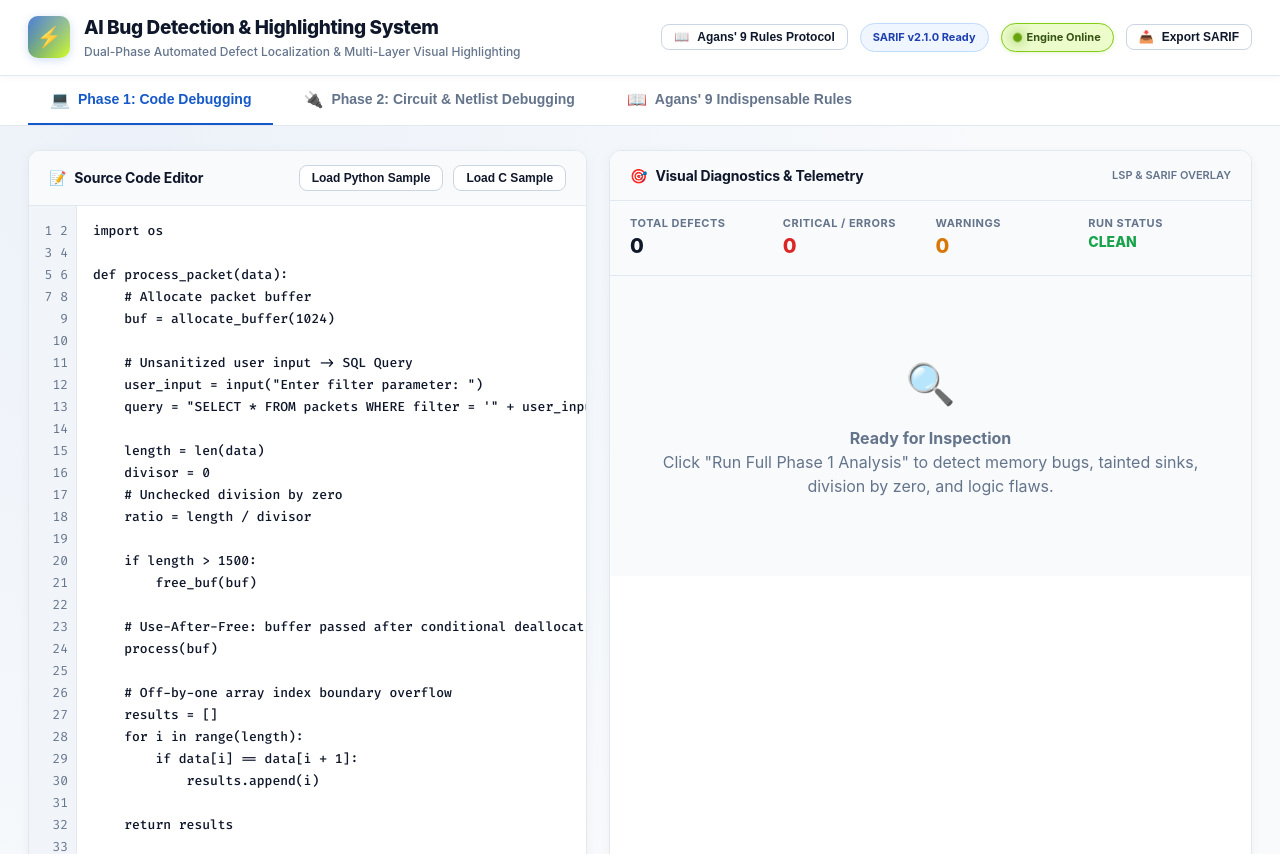
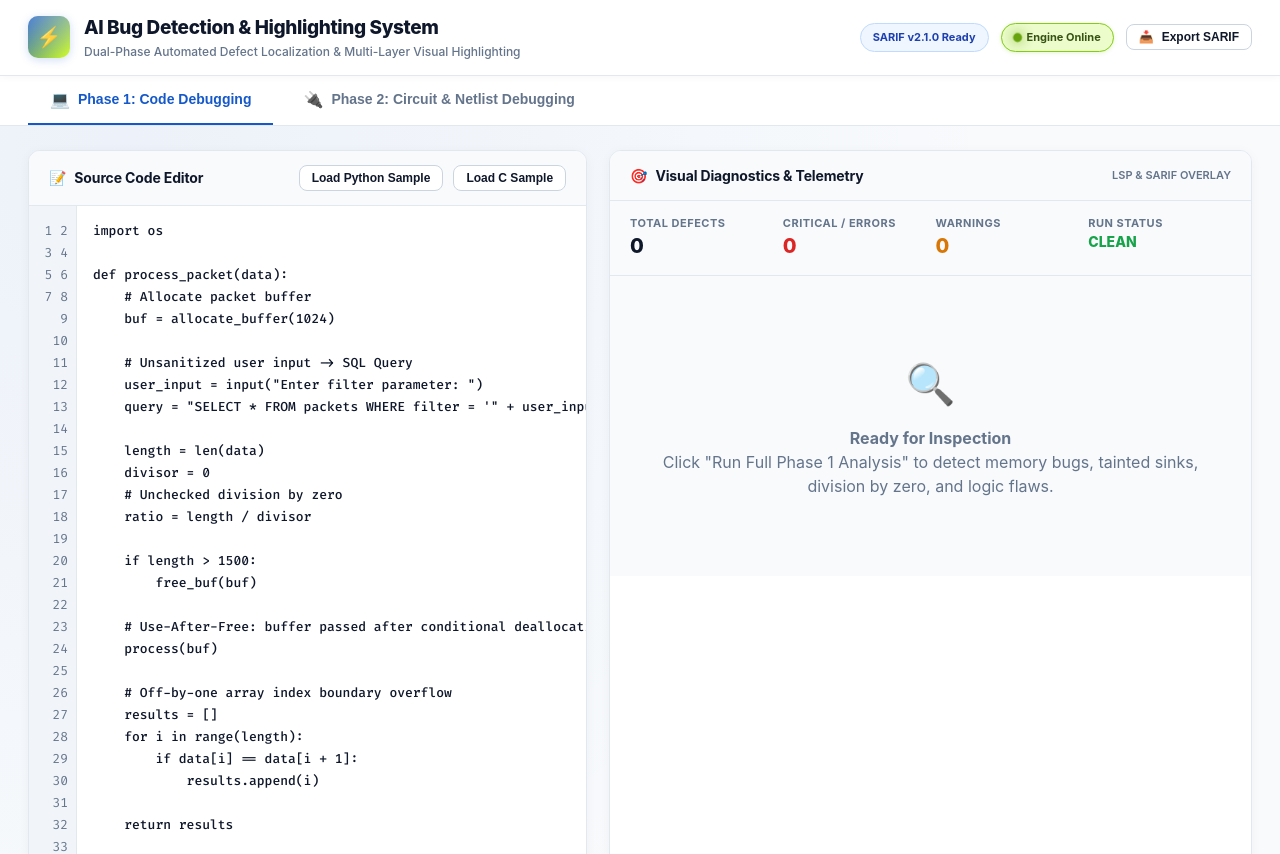
Before and after one commit to bhabanisoren16-ship-it/ai-bug-detection, a Flask app: page / in a window 1280 px wide. Shown: the top 854 px of the page. Run offline with Flask 3, Linux system fonts and the light colour scheme.

Commit message:
refactor: Remove Agans 9 Indispensable Rules tab and panel from web dashboard

```diff
--- a/web/static/js/app.js
+++ b/web/static/js/app.js
@@ -14,7 +14,6 @@ document.addEventListener("DOMContentLoaded", () => {
     initSampleButtons();
     initCatalogToggle();
     loadCatalogRules();
-    initAgansProtocol();
     initCheckPlugButtons();
 
     // Default sample load
@@ -591,66 +590,7 @@ async function loadCatalogRules() {
     }
 }
 
-// ── David J. Agans' 9 Indispensable Rules Protocol Implementation ───────────
-function initAgansProtocol() {
-    const btn = document.getElementById("btn-header-agans");
-    if (btn) {
-        btn.addEventListener("click", () => {
-            const agansTab = document.querySelector('.tab-btn[data-tab="tab-agans"]');
-            if (agansTab) {
-                agansTab.click();
-                const agansSection = document.getElementById("tab-agans");
-                if (agansSection) {
-                    agansSection.scrollIntoView({ behavior: "smooth" });
-                }
-            }
-        });
-    }
-    loadAgansRules();
-}
 
-async function loadAgansRules() {
-    const grid = document.getElementById("agans-rules-grid");
-    if (!grid) return;
-
-    try {
-        const res = await fetch("/api/agans-rules");
-        const data = await res.json();
-        const rules = data.rules || [];
-
-        let html = "";
-        rules.forEach(r => {
-            html += `
-                <div class="agans-card">
-                    <div class="agans-card-header">
-                        <span class="agans-rule-number">RULE ${r.rule_number}</span>
-                        <span style="font-size: 11px; color: var(--color-cobalt); font-weight: 700; font-family: monospace;">${escapeHtml(r.telemetry_hook)}</span>
-                    </div>
-                    <div class="agans-card-title">${escapeHtml(r.title)}</div>
-                    <div class="agans-mantra">"${escapeHtml(r.mantra)}"</div>
-                    <p style="font-size: 12px; color: var(--text-muted); line-height: 1.5;">${escapeHtml(r.summary)}</p>
-
-                    <div class="agans-section-block">
-                        <div class="agans-section-label code-label">
-                            <span>💻</span> Software Code Implementation:
-                        </div>
-                        <div class="agans-section-text">${escapeHtml(r.software_application)}</div>
-                    </div>
-
-                    <div class="agans-section-block">
-                        <div class="agans-section-label circuit-label">
-                            <span>🔌</span> Hardware Circuit Implementation:
-                        </div>
-                        <div class="agans-section-text">${escapeHtml(r.circuit_application)}</div>
-                    </div>
-                </div>
-            `;
-        });
-        grid.innerHTML = html;
-    } catch (err) {
-        console.error("Failed to load Agans rules:", err);
-    }
-}
 
 // ── Rule 9: Live Fix Verification ("If You Didn't Fix It, It Ain't Fixed") ───
 async function verifyFixWithRule9(btn) {
--- a/web/templates/index.html
+++ b/web/templates/index.html
@@ -7,7 +7,7 @@
     <meta http-equiv="Pragma" content="no-cache">
     <meta http-equiv="Expires" content="0">
     <title>AI & Software Bug Detection & Highlighting System</title>
-    <link rel="stylesheet" href="/static/css/style.css?v=2.2">
+    <link rel="stylesheet" href="/static/css/style.css?v=2.3">
     <link rel="preconnect" href="https://fonts.googleapis.com">
     <link rel="preconnect" href="https://fonts.gstatic.com" crossorigin>
     <link href="https://fonts.googleapis.com/css2?family=Fira+Code:wght@400;500;600;700&family=Inter:wght@400;500;600;700;800&display=swap" rel="stylesheet">
@@ -24,9 +24,6 @@
             </div>
         </div>
         <div class="header-badges">
-            <button id="btn-header-agans" class="btn btn-secondary btn-sm" title="View David J. Agans' 9 Indispensable Rules">
-                <span>📖</span> Agans' 9 Rules Protocol
-            </button>
             <span class="pill-badge">SARIF v2.1.0 Ready</span>
             <span class="pill-badge neon-badge">
                 <span class="pulse-dot"></span> Engine Online
@@ -44,9 +41,6 @@
         </button>
         <button class="tab-btn" data-tab="tab-phase2">
             <span class="tab-icon">🔌</span> Phase 2: Circuit & Netlist Debugging
-        </button>
-        <button class="tab-btn" data-tab="tab-agans">
-            <span class="tab-icon">📖</span> Agans' 9 Indispensable Rules
         </button>
     </nav>
 
@@ -203,27 +197,7 @@
             </div>
         </section>
 
-        <!-- ================= AGANS' 9 RULES PANEL ================= -->
-        <section id="tab-agans" class="tab-panel">
-            <div class="agans-hero-card">
-                <div>
-                    <div class="agans-hero-title">📖 David J. Agans' 9 Indispensable Rules for Debugging</div>
-                    <div class="agans-hero-subtitle">
-                        From the seminal engineering classic <em>"Debugging: The 9 Indispensable Rules for Finding Even the Most Elusive Software and Hardware Problems"</em> by David J. Agans.<br>
-                        Our dual-phase AI engine integrates each rule as a formal, executable debugging principle across both software code and hardware circuit domains.
-                    </div>
-                </div>
-                <div style="display: flex; gap: 8px; flex-shrink: 0;">
-                    <span class="pill-badge" style="background: #eff6ff; color: #1558C9; border-color: #93c5fd;">Software &amp; Hardware Dual-Phase</span>
-                    <span class="pill-badge neon-badge">9 Maxims Active</span>
-                </div>
-            </div>
 
-            <!-- 9 Rules Interactive Grid (Populated via /api/agans-rules) -->
-            <div id="agans-rules-grid" class="agans-grid">
-                <!-- Dynamically loaded by app.js -->
-            </div>
-        </section>
 
         <!-- ================= RULE CATALOG SECTION ================= -->
         <section class="catalog-section">
@@ -256,6 +230,6 @@
 
     </main>
 
-    <script src="/static/js/app.js?v=2.2"></script>
+    <script src="/static/js/app.js?v=2.3"></script>
 </body>
 </html>
```
